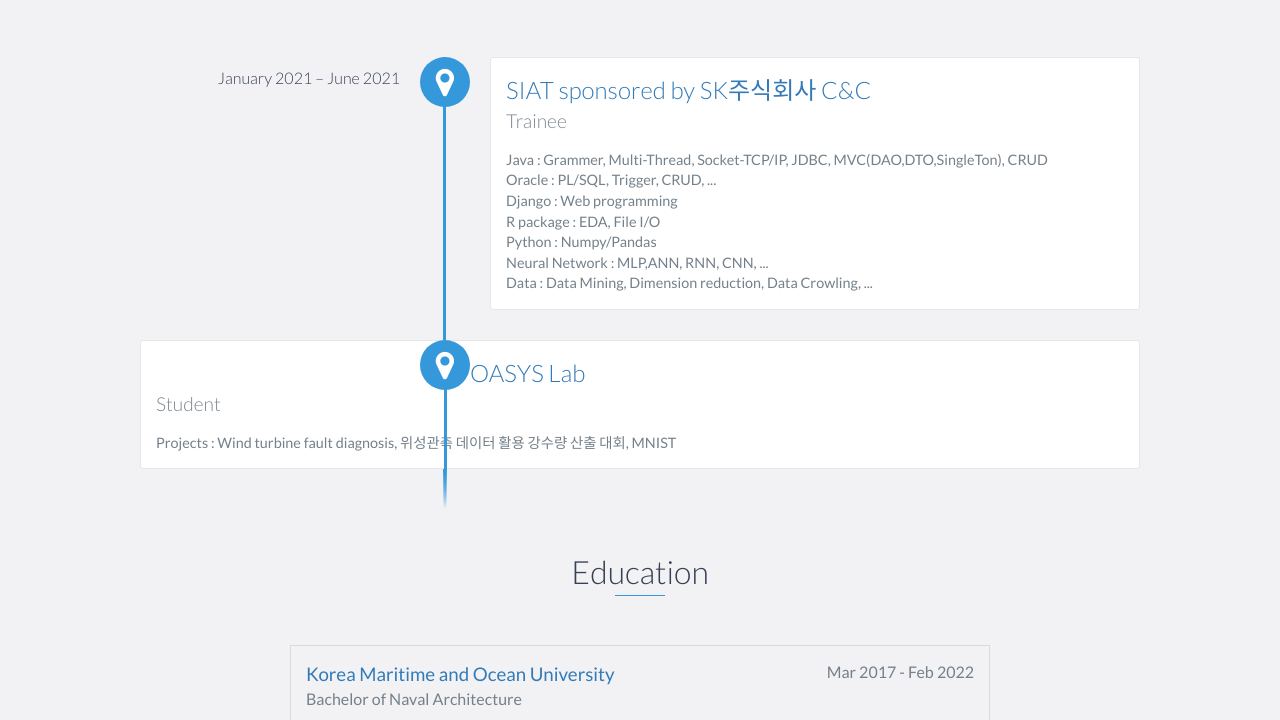
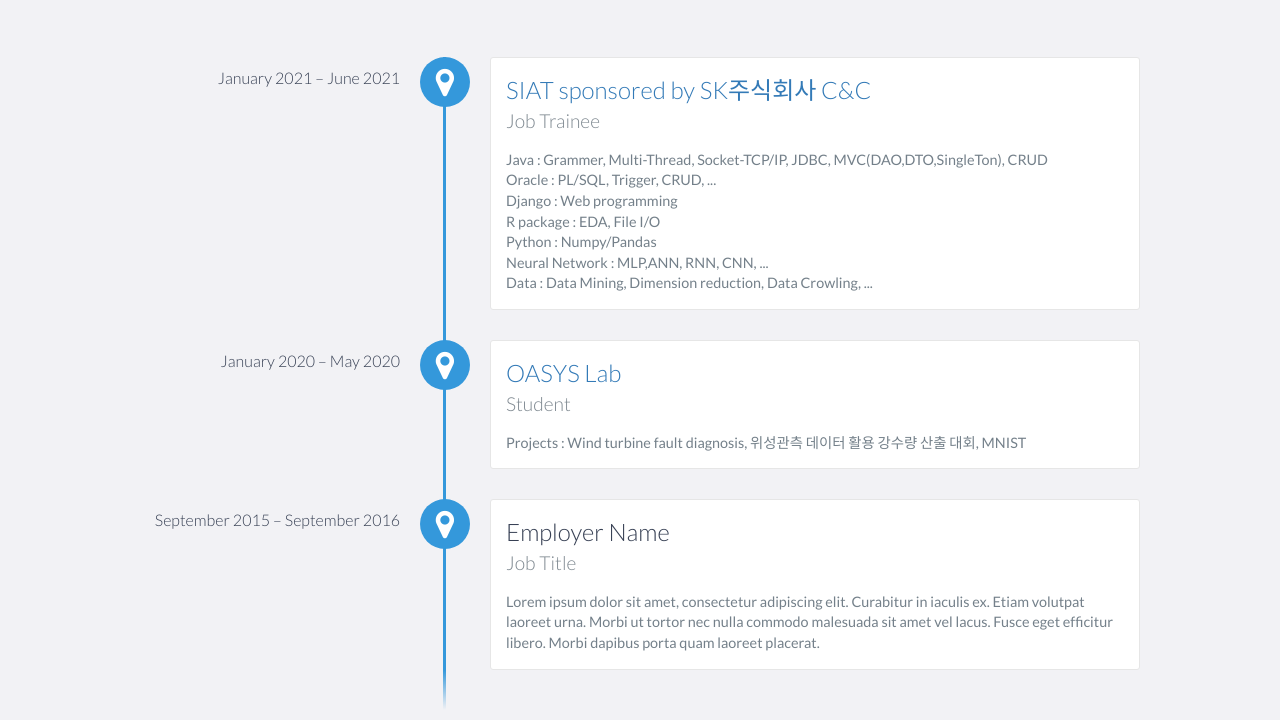
Before and after one commit to min98-k/min98-k.github.io, a website: page index.html in a window 1280 px wide. Shown: the part 1278-1998 px from the top of the page. Drawn offline with nearby package versions, Linux system fonts and the light colour scheme.

Commit message:
Update index.html

```diff
--- a/index.html
+++ b/index.html
@@ -95,7 +95,7 @@
         <div id="experience-timeline">
             <div data-date="January 2021 – June 2021">
                 <h3><a href = "https://www.skcc.co.kr/">SIAT sponsored by SK주식회사 C&C</a></h3>
-	    <h4>Trainee</h4>
+                <h4>Job Trainee</h4>
                 <p>
 		    Java : Grammer, Multi-Thread, Socket-TCP/IP, JDBC, MVC(DAO,DTO,SingleTon), CRUD<br>
 		    Oracle : PL/SQL, Trigger, CRUD, ...<br>
@@ -106,12 +106,20 @@
 		    Data : Data Mining, Dimension reduction, Data Crowling, ...<br>
 		</p>
             </div>
-	    <div id="experience-timeline">
+
             <div data-date="January 2020 – May 2020">
                 <h3><a href = "https://www.kmou.ac.kr/kmou/main.do/">OASYS Lab</a></h3>
                 <h4>Student</h4>
                 <p>
                     Projects : Wind turbine fault diagnosis, 위성관측 데이터 활용 강수량 산출 대회, MNIST
+                </p>
+            </div>
+
+            <div data-date="September 2015 – September 2016">
+                <h3>Employer Name</h3>
+                <h4>Job Title</h4>
+                <p>
+                    Lorem ipsum dolor sit amet, consectetur adipiscing elit. Curabitur in iaculis ex. Etiam volutpat laoreet urna. Morbi ut tortor nec nulla commodo malesuada sit amet vel lacus. Fusce eget efficitur libero. Morbi dapibus porta quam laoreet placerat.
                 </p>
             </div>
         </div>
```
Lines whose indentation alone changed are shown as unchanged.
